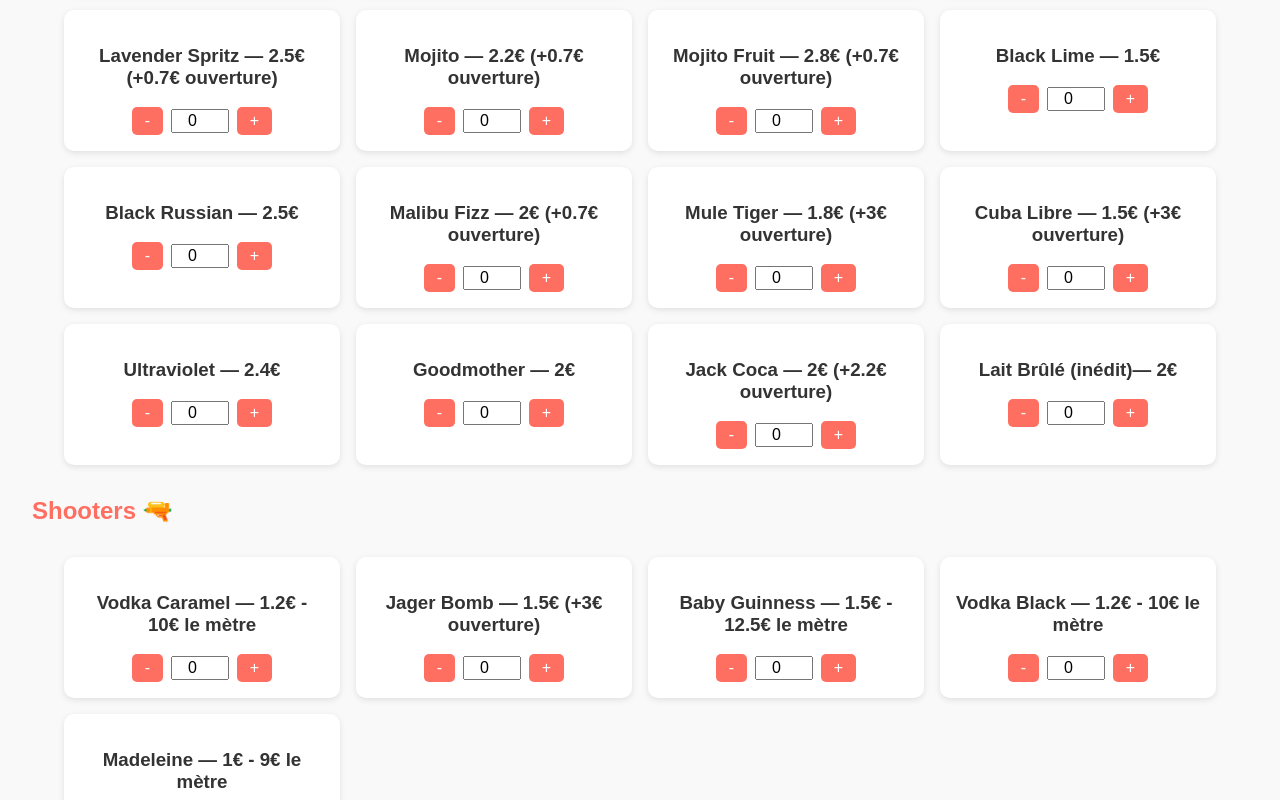
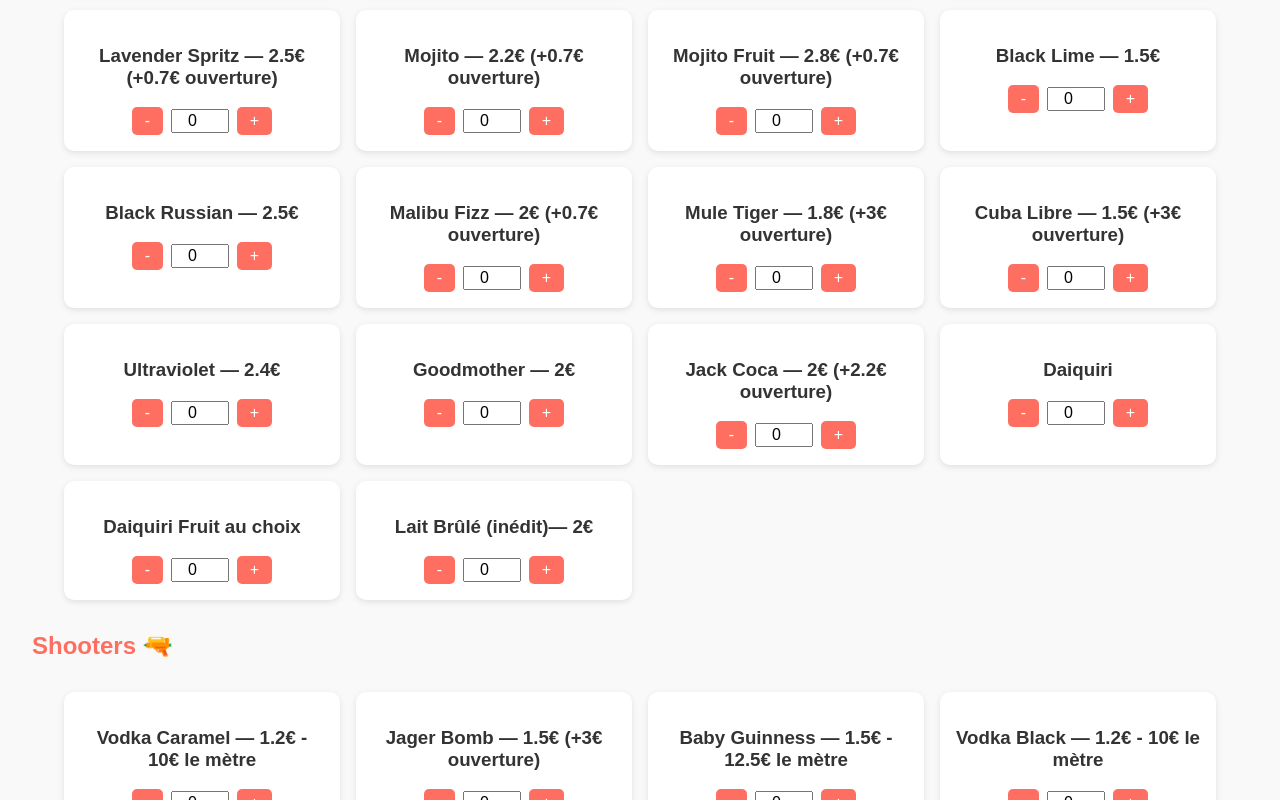
Before and after one commit to matthieumarmotte-svg/beberbar_vercel, a plain HTML site: page index.html in a window 1280 px wide. Shown: the part 437-1237 px from the top of the page. Drawn offline with Linux system fonts and the light colour scheme.

Commit message:
Update index.html

```diff
--- a/index.html
+++ b/index.html
@@ -151,6 +151,24 @@
             <div class="quantite">
               <button type="button" class="moins">-</button>
               <input type="number" name="Goodmother" value="0" min="0" />
+              <button type="button" class="plus">+</button>
+            </div>
+          </div>
+
+          <div class="boisson" data-prix="2.5">
+            <h3>Daiquiri</h3>
+            <div class="quantite">
+              <button type="button" class="moins">-</button>
+              <input type="number" name="Daiquiri" value="0" min="0" />
+              <button type="button" class="plus">+</button>
+            </div>
+          </div>
+
+          <div class="boisson" data-prix="3">
+            <h3>Daiquiri Fruit au choix</h3>
+            <div class="quantite">
+              <button type="button" class="moins">-</button>
+              <input type="number" name="Daiquiri fruit" value="0" min="0" />
               <button type="button" class="plus">+</button>
             </div>
           </div>
```
